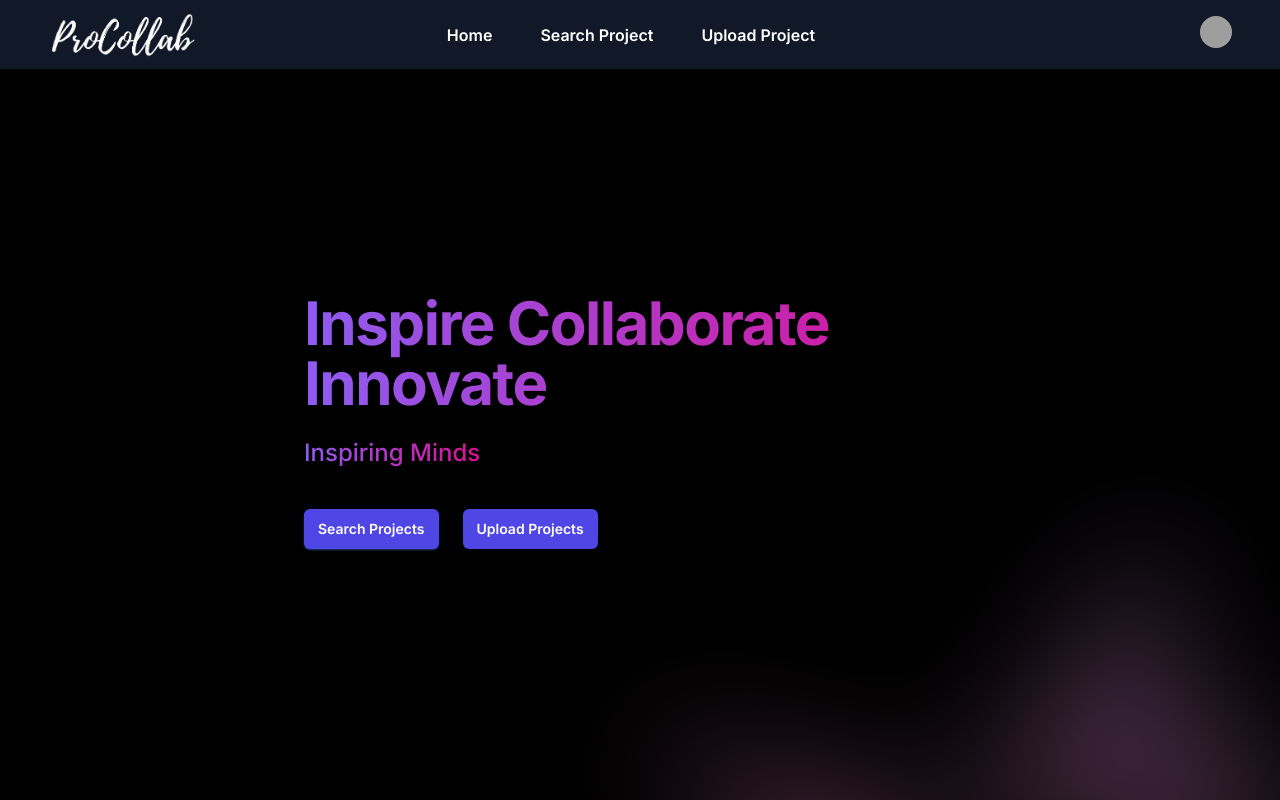
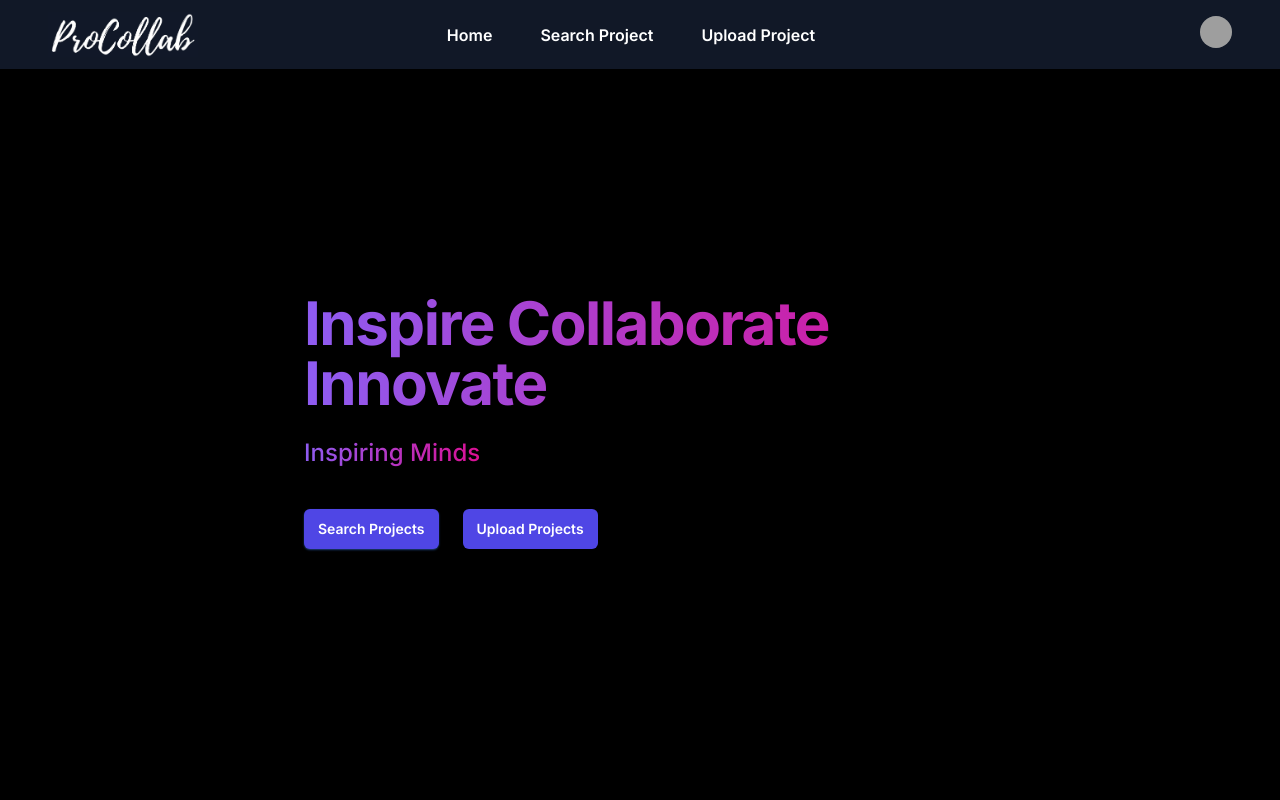
Before and after one commit to Abhishek-Gupta-1/ProCollab-Frontend, a Next.js app: page / in a window 1280 px wide. Shown: the top 800 px of the page. Built offline with nearby package versions, Linux system fonts and the light colour scheme; grey boxes are pictures that could not be loaded.

Commit message:
fixed dashboard overflow

```diff
--- a/components/dashboard/dashboard.tsx
+++ b/components/dashboard/dashboard.tsx
@@ -41,18 +41,6 @@ export default function Example() {
                         </div>
                     </div>
                 </div>
-                <div
-                    className="absolute inset-x-0 top-[calc(100%-13rem)] -z-10 transform-gpu overflow-hidden blur-3xl sm:top-[calc(100%-30rem)]"
-                    aria-hidden="true"
-                >
-                    <div
-                        className="relative left-[calc(50%+3rem)] aspect-[1155/678] w-[36.125rem] -translate-x-1/2 bg-gradient-to-tr from-[#ff80b5] to-[#9089fc] opacity-30 sm:left-[calc(50%+36rem)] sm:w-[72.1875rem]"
-                        style={{
-                            clipPath:
-                                'polygon(74.1% 44.1%, 100% 61.6%, 97.5% 26.9%, 85.5% 0.1%, 80.7% 2%, 72.5% 32.5%, 60.2% 62.4%, 52.4% 68.1%, 47.5% 58.3%, 45.2% 34.5%, 27.5% 76.7%, 0.1% 64.9%, 17.9% 100%, 27.6% 76.8%, 76.1% 97.7%, 74.1% 44.1%)',
-                        }}
-                    />
-                </div>
             </div>
             {/* </div > */}
         </>
```
